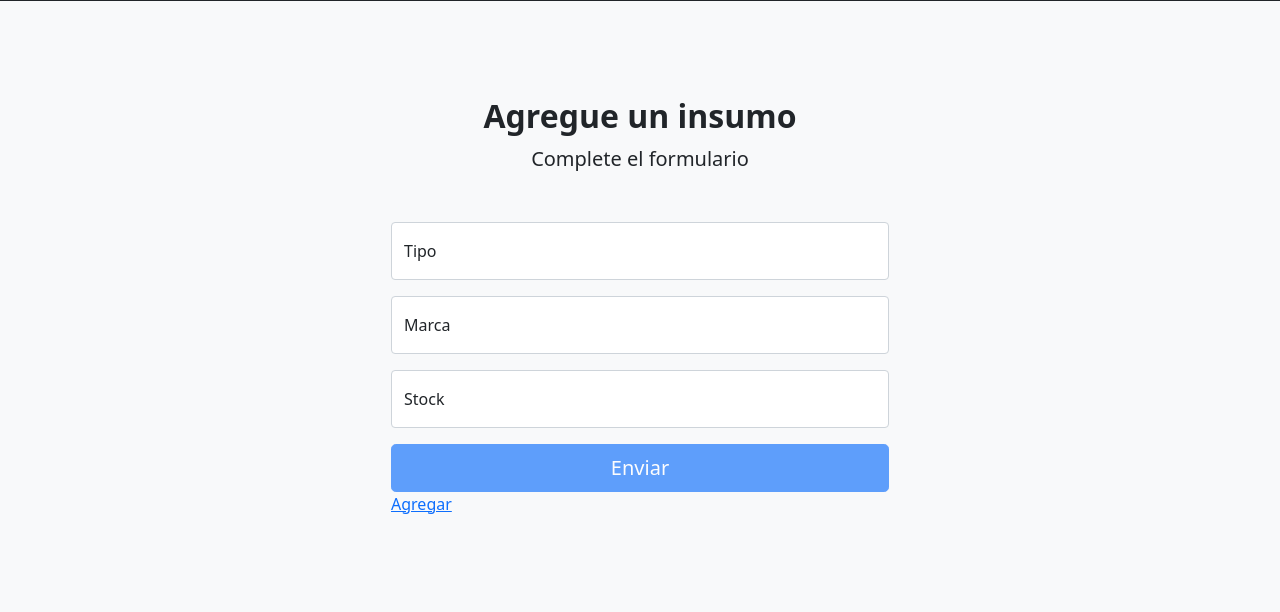
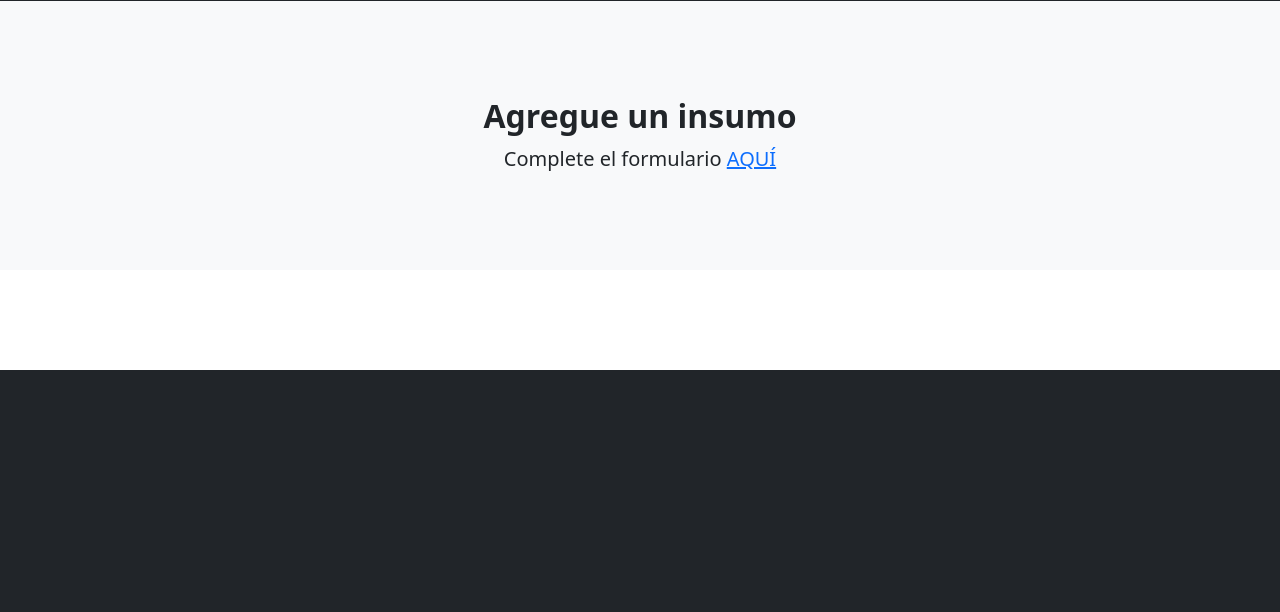
Before and after one commit to AdanCP/ProyectoEntrega, a Django app: page /listados/lista_insumos/ in a window 1280 px wide. Shown: the part 430-1042 px from the top of the page. After the commit the page ends 800 px from the top, so only its background shows below. Run offline with Django 4.2, Linux system fonts and the light colour scheme; some libraries are stand-ins or nearby versions.

Commit message:
Proyecto_formularios_ok

```diff
--- a/Miapp/templates/lista_insumos.html
+++ b/Miapp/templates/lista_insumos.html
@@ -8,57 +8,6 @@
         <div class="text-center mb-5">
 
             <h2 class="fw-bolder">Agregue un insumo</h2>
-            <p class="lead mb-0">Complete el formulario</p>
-        </div>
-        <div class="row gx-5 justify-content-center">
-            <div class="col-lg-6">
-            <form id="contactForm" data-sb-form-api-token="API_TOKEN">
-                    <!-- Name input-->
-                    <div class="form-floating mb-3">
-                        <input class="form-control" id="name" type="text" placeholder="Enter your name..." data-sb-validations="required" />
-                        <label for="name">Tipo</label>
-                        <div class="invalid-feedback" data-sb-feedback="name:required">A name is required.</div>
-                    </div>
-                    <!-- Email address input-->
-                    <div class="form-floating mb-3">
-                        <input class="form-control" id="email" type="email" placeholder="name@example.com" data-sb-validations="required,email" />
-                        <label for="email">Marca</label>
-                        <div class="invalid-feedback" data-sb-feedback="email:required">An email is required.</div>
-                        <div class="invalid-feedback" data-sb-feedback="email:email">Email is not valid.</div>
-                    </div>
-                    <!-- Phone number input-->
-                    <div class="form-floating mb-3">
-                        <input class="form-control" id="phone" type="tel" placeholder="(123) 456-7890" data-sb-validations="required" />
-                        <label for="phone">Stock</label>
-                        <div class="invalid-feedback" data-sb-feedback="phone:required">A phone number is required.</div>
-                    </div>
-                    <!-- Message input-->
-
-                    <!-- Submit success message-->
-                    <!---->
-                    <!-- This is what your users will see when the form-->
-                    <!-- has successfully submitted-->
-                    <div class="d-none" id="submitSuccessMessage">
-                        <div class="text-center mb-3">
-                            <div class="fw-bolder">Form submission successful!</div>
-                            To activate this form, sign up at
-                            <br />
-                            <a href="https://startbootstrap.com/solution/contact-forms">https://startbootstrap.com/solution/contact-forms</a>
-                        </div>
-                    </div>
-                    <!-- Submit error message-->
-                    <!---->
-                    <!-- This is what your users will see when there is-->
-                    <!-- an error submitting the form-->
-                    <div class="d-none" id="submitErrorMessage"><div class="text-center text-danger mb-3">Error sending message!</div></div>
-                    <!-- Submit Button-->
-                    <div class="d-grid"><button class="btn btn-primary btn-lg disabled" id="submitButton" type="submit">Enviar</button></div>
-
-                    <a href="{ url 'insumos'}" >Agregar</a_>
-                </form>
-            </div>
-        </div>
-    </div>
-</section>
+            <p class="lead mb-0">Complete el formulario <a href= "{% url 'Formulario_insumo' %}"> AQUÍ </p>
 
 {% endblock Contenido_cambiante %}
--- a/Miapp/urls.py
+++ b/Miapp/urls.py
@@ -8,6 +8,7 @@
     path ("lista_hardware/", hardware,name='Hardware'),
     path ("lista_insumos/", insumos,name='Insumos'),
     path ("lista_software/", software,name='Software'),
+    path ("lista_celulares/", celulares, name= "Celulares"),
     path ("formulario_insumo/", formulario_insumo, name='Formulario_insumo'),
     path ("formulario_software/", formulario_software, name='Formulario_software'),
     path ("formulario_hardware/", formulario_hardware, name='Formulario_hardware'),
```
Also changed, not shown: Miapp/templates/lista_celulares.html (added, +13 -0 lines), Miapp/templates/lista_software.html (+1 -49 lines), db.sqlite3.
